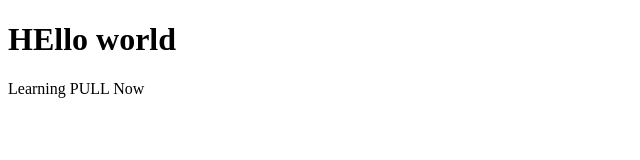
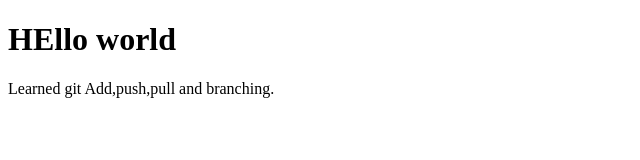
Before and after one commit to C-R-A-Z-Y-man/hello-world, a plain HTML site: page index.html in a window 1280 px wide. Shown: the whole page, without its empty margins (0-640 px from the left). Drawn offline with Linux system fonts and the light colour scheme.

Commit message:
Added new features

```diff
--- a/index.html
+++ b/index.html
@@ -9,7 +9,7 @@
     <h1>HEllo world</h1>
     <p>
 
-        Learning PULL Now
+        Learned git Add,push,pull and branching.
 
     </p>
 </body>
```
